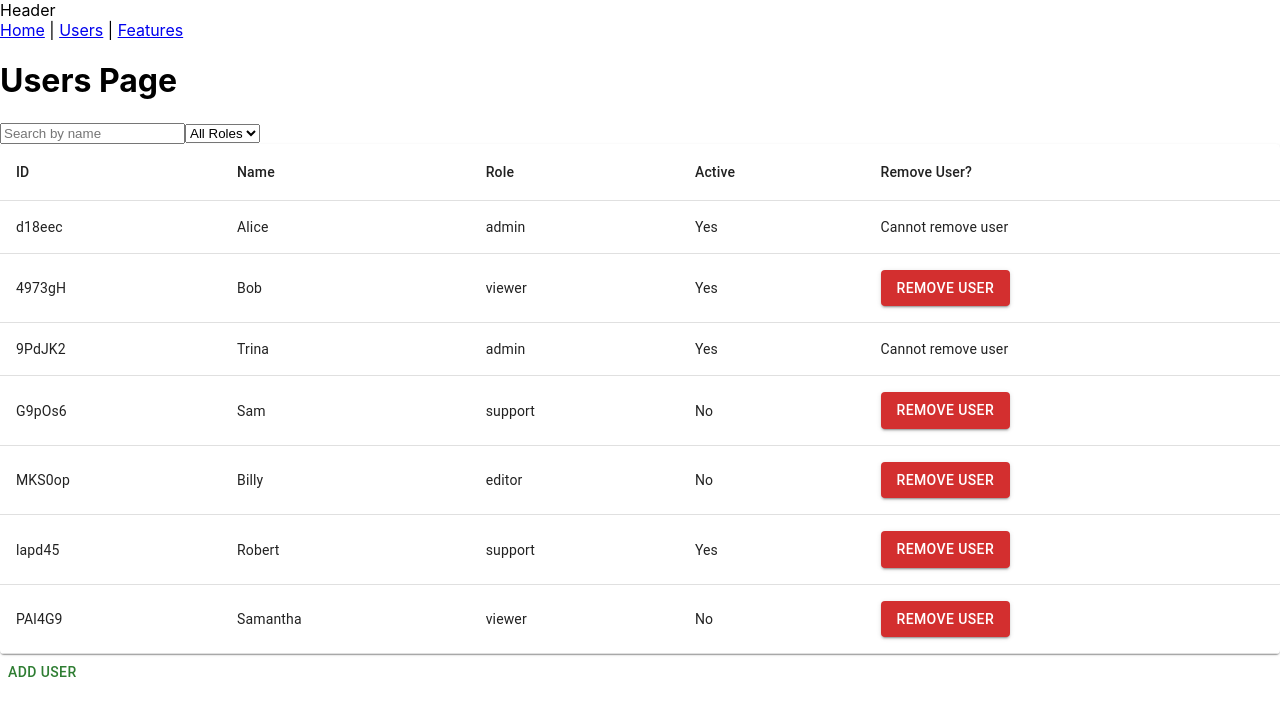
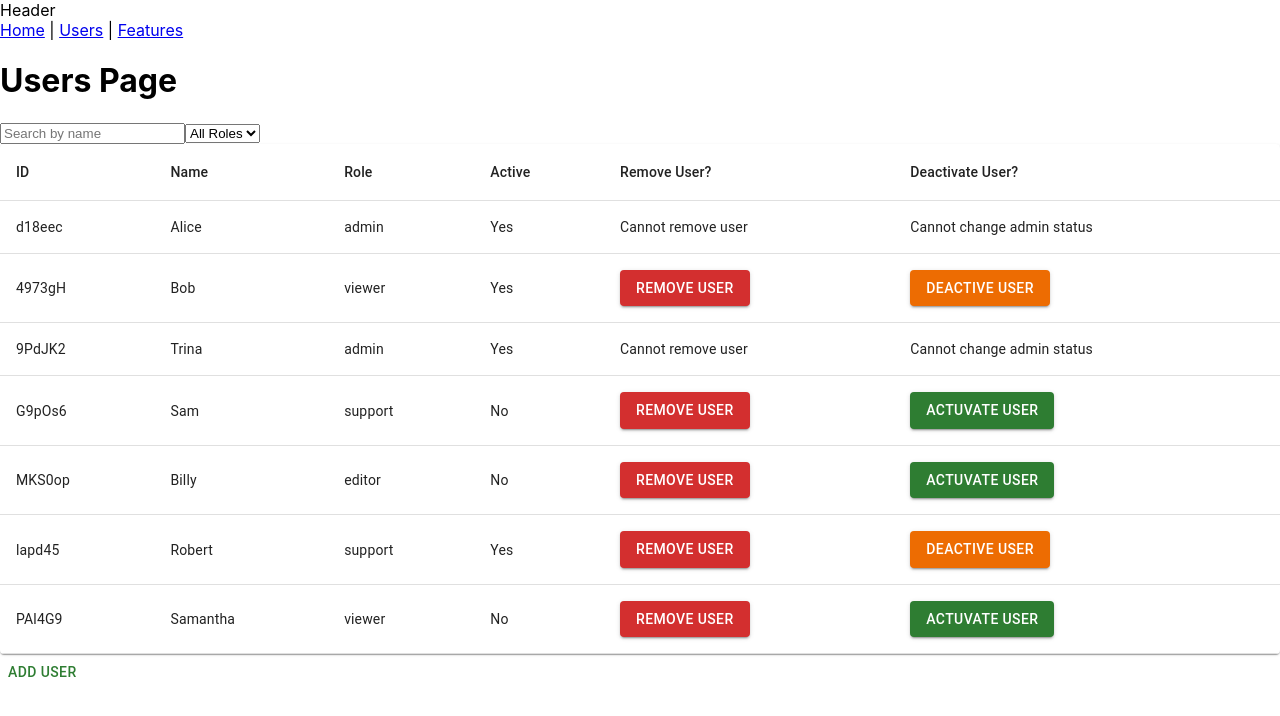
Before and after one commit to stephaniesomade/access-hub, a React (Create React App) app: page /users in a window 1280 px wide. Shown: the top 716 px of the page. Built offline with nearby package versions, Linux system fonts and the light colour scheme.

Commit message:
feat(004): Deactivate non-admin users

```diff
--- a/src/components/AddUserModal.jsx
+++ b/src/components/AddUserModal.jsx
@@ -19,7 +19,7 @@ const style = {
 export default function AddUserModal({ open, onClose, onConfirm }) {
   const [userName, setUserName] = useState('');
   const [role, setRole] = useState('viewer');
-  const [active, setActive] = useState(true);
+  const [active] = useState(true);
   const handleCancel = () => {
     onClose();
   }
--- a/src/context/UserContext.js
+++ b/src/context/UserContext.js
@@ -29,8 +29,16 @@ export const UserProvider = ({ children }) => {
     setUsers(prev => prev.filter(user => user.id !== id));
   }
 
+  const toggleActive = (userId) => {
+    setUsers(prevUsers =>
+      prevUsers.map(user =>
+        user.id === userId ? { ...user, active: !user.active } : user
+      )
+    );
+  }
+
   return (
-    <UserContext.Provider value={{ users, setUsers, addUser, removeUser }}>
+    <UserContext.Provider value={{ users, setUsers, addUser, removeUser, toggleActive}}>
       {children}
     </UserContext.Provider>
   );
--- a/src/pages/Users.jsx
+++ b/src/pages/Users.jsx
@@ -13,7 +13,7 @@ import AddUserModal from "../components/AddUserModal";
 import { filterUsers } from "../utils/filterUsers";
 import { Button } from "@mui/material";
 export default function UsersPage() {
-  const { users, removeUser, addUser } = useContext(UserContext);
+  const { users, removeUser, addUser, toggleActive } = useContext(UserContext);
 
   const [isRemoveUserModalOpen, setRemoveUserModalOpen] = useState(false);
   const [isAddUserModalOpen, setAddUserModalOpen] = useState(false);
@@ -48,6 +48,7 @@ export default function UsersPage() {
               <TableCell scope="col">Role</TableCell>
               <TableCell scope="col">Active</TableCell>
               <TableCell scope="col">Remove User?</TableCell>
+              <TableCell scope="col">Deactivate User?</TableCell>
             </TableRow>
           </TableHead>
 
@@ -71,6 +72,19 @@ export default function UsersPage() {
                 ) : (
                   <TableCell><span>Cannot remove user</span></TableCell>
                 )}
+
+                <TableCell>
+                {user.role !== 'admin' ? (
+                  <Button
+                    variant="contained"
+                    color={ user.active ? "warning" : "success"}
+                    onClick={() => toggleActive(user.id)}>
+                   {user.active? "Deactive User" : "Actuvate User"}
+                  </Button>
+                ) : (
+                  "Cannot change admin status"
+                )}
+                </TableCell>
               </TableRow>
             ))}
           </TableBody>
```
